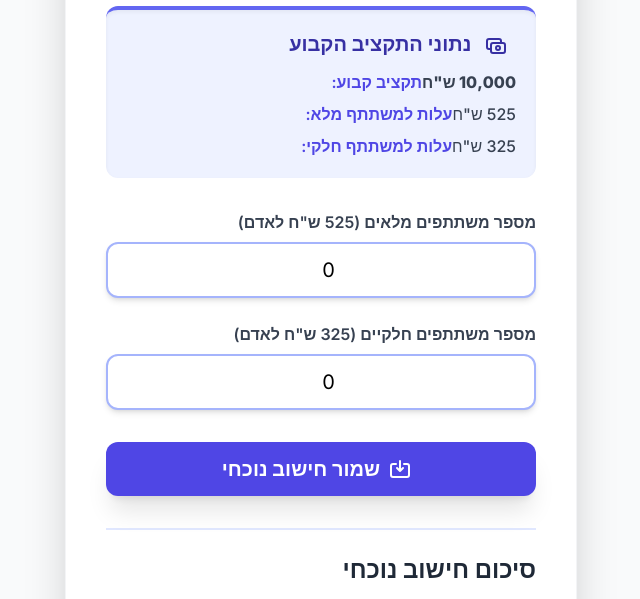
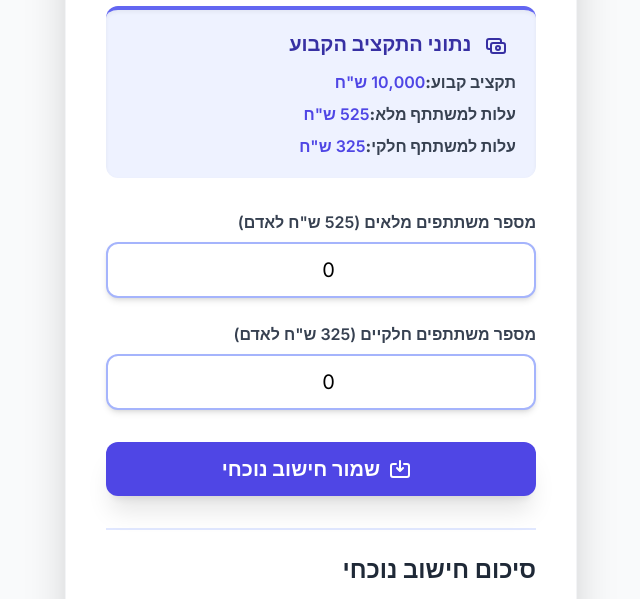
Before and after one commit to MRoth-79/Men-s_travel_calculator, a plain HTML site: page index.html in a window 1280 px wide. Shown: the part 163-762 px from the top of the page, without its empty margins (319-959 px from the left). Drawn offline with nearby package versions, Linux system fonts and the light colour scheme.

Commit message:
Update index.html

```diff
--- a/index.html
+++ b/index.html
@@ -45,16 +45,16 @@
             </h2>
             <div class="space-y-2 text-gray-700 text-base font-medium">
                 <p>
-                    <span class="text-indigo-600 font-semibold">תקציב קבוע:</span>
-                    <span class="float-left rtl:float-right font-extrabold">10,000 ש"ח</span>
+                    <span class="text-indigo-600 font-semibold">10,000 ש"ח</span>
+                    <span class="float-left rtl:float-right font-extrabold">תקציב קבוע:</span>
                 </p>
                 <p>
-                    <span class="text-indigo-600 font-semibold">עלות למשתתף מלא:</span>
-                    <span class="float-left rtl:float-right">525 ש"ח</span>
+                    <span class="text-indigo-600 font-semibold">525 ש"ח</span>
+                    <span class="float-left rtl:float-right font-extrabold">עלות למשתתף מלא:</span>
                 </p>
                 <p>
-                    <span class="text-indigo-600 font-semibold">עלות למשתתף חלקי:</span>
-                    <span class="float-left rtl:float-right">325 ש"ח</span>
+                    <span class="text-indigo-600 font-semibold">325 ש"ח</span>
+                    <span class="float-left rtl:float-right font-extrabold">עלות למשתתף חלקי:</span>
                 </p>
             </div>
         </div>
```
